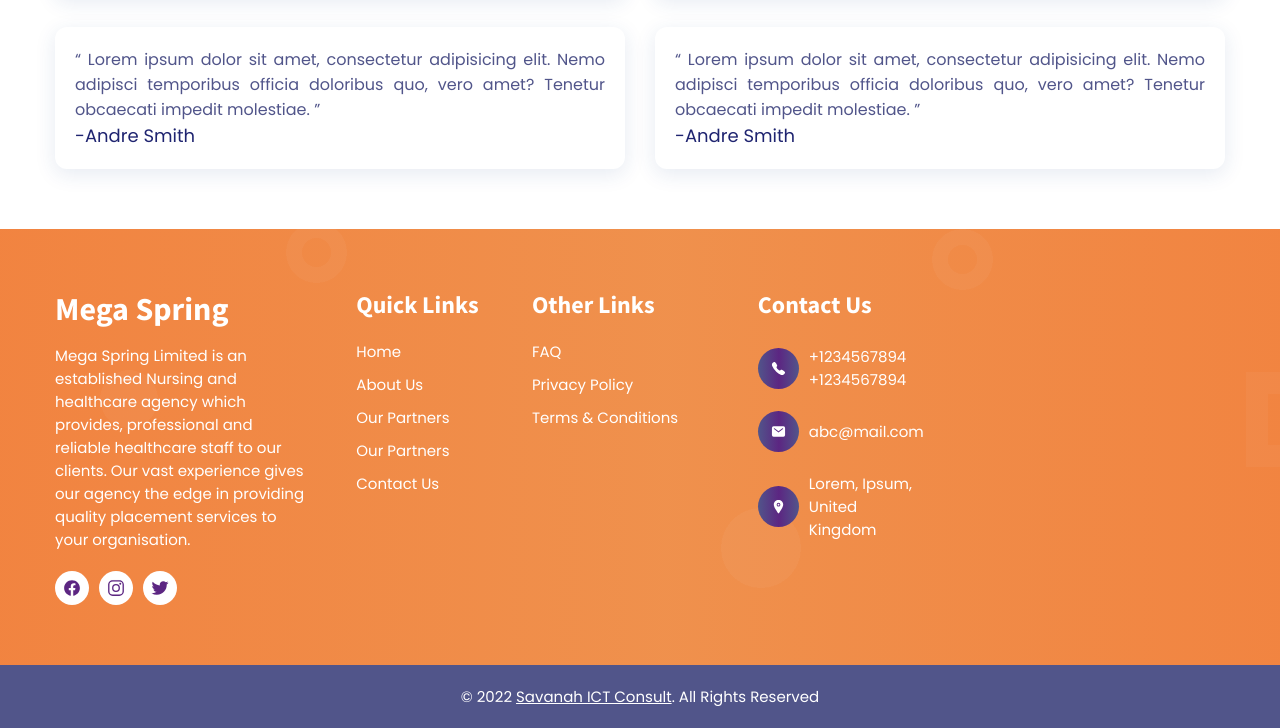
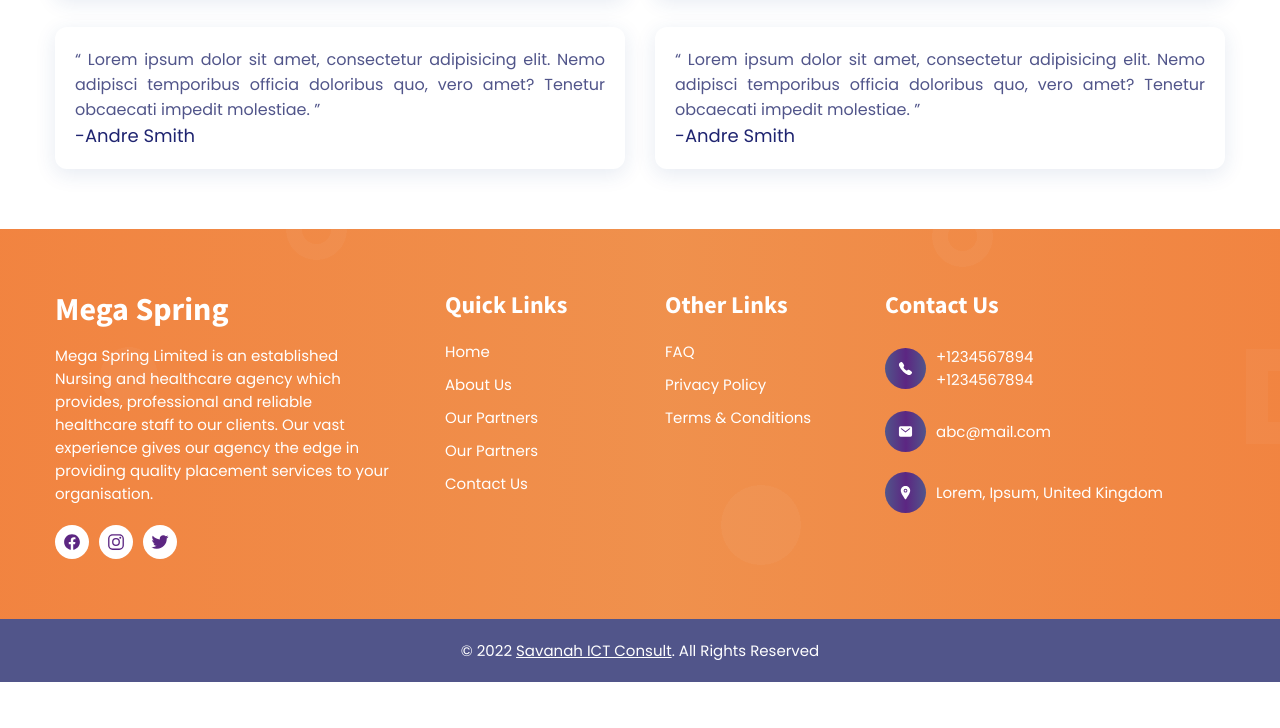
Before and after one commit to seguna15/mega-spring, a plain HTML site: page index.html in a window 1280 px wide. Shown: the part 2122-2850 px from the top of the page. After the commit the page ends 2804 px from the top, so only its background shows below. Drawn offline with nearby package versions, Linux system fonts and the light colour scheme.

Commit message:
footer correct

```diff
--- a/assets/css/pages.css
+++ b/assets/css/pages.css
@@ -759,8 +759,8 @@ textarea{
   /*-----------------------------------*\
     FOOTER
   \*-----------------------------------*/
-  .footer-top .container { grid-template-columns: repeat(4, 1fr); }
-  .footer-brand { grid-column: 1/ 5;}
+  .footer-top .container { grid-template-columns: repeat(3, 1fr); }
+  .footer-brand { grid-column: 1/ 4;}
 
   .footer-brand .text { max-width: 45ch;}
 
@@ -809,7 +809,7 @@ textarea{
   /*-----------------------------------*\
     FOOTER
   \*-----------------------------------*/
-  .footer-top .container { grid-template-columns: 1fr 0.5fr 0.7fr 0.5fr 1fr;}
+  .footer-top .container { grid-template-columns: 1fr 0.5fr 0.5fr 1fr;}
   .footer-brand { grid-column: auto;}
 
 }
--- a/assets/css/style.css
+++ b/assets/css/style.css
@@ -855,8 +855,8 @@ body{
   /*-----------------------------------*\
     FOOTER
   \*-----------------------------------*/
-  .footer-top .container { grid-template-columns: repeat(4, 1fr); }
-  .footer-brand { grid-column: 1/ 5;}
+  .footer-top .container { grid-template-columns: repeat(3, 1fr); }
+  .footer-brand { grid-column: 1/ 4;}
 
   .footer-brand .text { max-width: 45ch;}
 
@@ -882,7 +882,7 @@ body{
   /*-----------------------------------*\
     FOOTER
   \*-----------------------------------*/
-  .footer-top .container { grid-template-columns: 1fr 0.5fr 0.7fr 0.5fr 1fr;}
+  .footer-top .container { grid-template-columns: 1fr 0.5fr  0.5fr 1fr;}
   .footer-brand { grid-column: auto;}
 
 }
```
